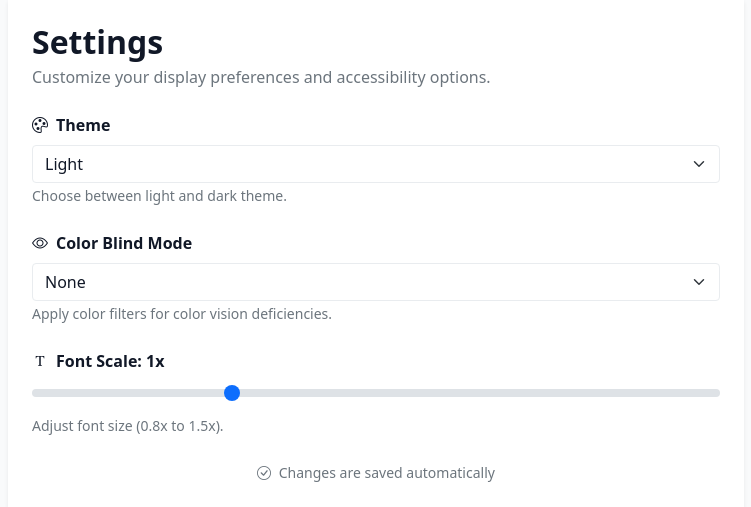
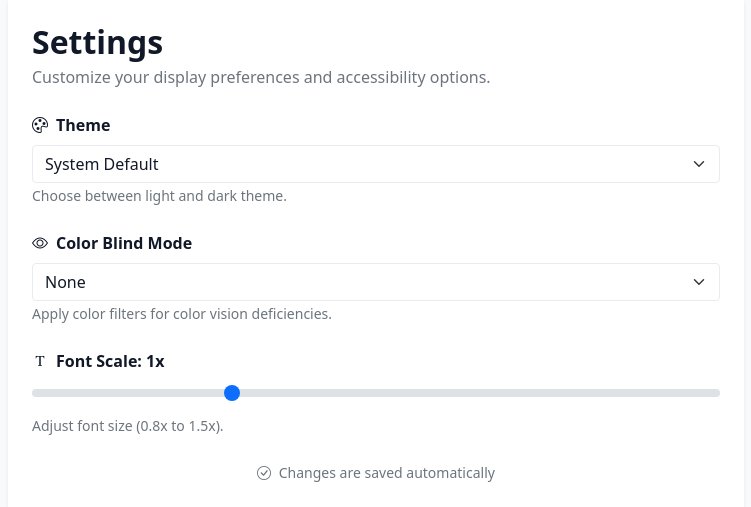
Before and after one commit to parlink/Foodle, a Django app: page /settings/ in a window 1280 px wide. Shown: the part 87-594 px from the top of the page, without its empty margins (264-1015 px from the left). Run offline with Django 5.2, Linux system fonts and the light colour scheme; a user stored in the database is signed in; data comes from the database, SQL or seed files in the repository; some libraries are stand-ins or nearby versions.

Commit message:
Add system default feature to light or dark mode options

```diff
--- a/recipes/context_processors.py
+++ b/recipes/context_processors.py
@@ -19,11 +19,13 @@ def user_theme_context(request):
     Context processor to provide theme-related classes and styles for the body tag.
 
     Returns:
-        dict: Contains 'body_classes' (space-separated CSS classes) and
-              'body_styles' (inline CSS styles string).
+        dict: Contains 'body_classes' (space-separated CSS classes),
+              'body_styles' (inline CSS styles string), and
+              'user_theme' (the user's theme preference: 'system', 'light', or 'dark').
     """
     body_classes = []
     body_styles = ""
+    user_theme = "system"  # Default for non-authenticated users
 
     if request.user.is_authenticated:
         try:
@@ -32,7 +34,9 @@ def user_theme_context(request):
             # Profile doesn't exist yet, create it with defaults
             profile = Profile.objects.create(user=request.user)
 
-        # Build classes list
+        user_theme = profile.theme
+
+        # Build classes list - only add dark-mode if explicitly set (not system)
         if profile.theme == 'dark':
             body_classes.append('dark-mode')
 
@@ -46,4 +50,5 @@ def user_theme_context(request):
     return {
         'body_classes': ' '.join(body_classes),
         'body_styles': body_styles,
+        'user_theme': user_theme,
     }
--- a/recipes/models/profile.py
+++ b/recipes/models/profile.py
@@ -25,10 +25,11 @@ class Profile(models.Model):
 
     # User Preferences / Settings
     THEME_CHOICES = [
+        ('system', 'System Default'),
         ('light', 'Light'),
         ('dark', 'Dark'),
     ]
-    theme = models.CharField(max_length=10, choices=THEME_CHOICES, default='light')
+    theme = models.CharField(max_length=10, choices=THEME_CHOICES, default='system')
 
     COLOR_BLIND_CHOICES = [
         ('none', 'None'),
--- a/recipes/templates/base.html
+++ b/recipes/templates/base.html
@@ -9,12 +9,34 @@
     <link rel="stylesheet" href="https://cdn.jsdelivr.net/npm/bootstrap-icons@1.5.0/font/bootstrap-icons.css">
     <title>foodle</title>
   </head>
-  <body data-theme-classes="{{ body_classes }}" data-theme-styles="{{ body_styles }}">
+  <body data-theme="{{ user_theme }}" data-theme-classes="{{ body_classes }}" data-theme-styles="{{ body_styles }}">
     <script>
       (function() {
         var b = document.body;
-        if (b.dataset.themeClasses) b.className = b.dataset.themeClasses;
+        var theme = b.dataset.theme;
+        var classes = b.dataset.themeClasses || '';
+
+        // Handle system theme preference
+        if (theme === 'system') {
+          var prefersDark = window.matchMedia('(prefers-color-scheme: dark)').matches;
+          if (prefersDark) {
+            classes = classes ? classes + ' dark-mode' : 'dark-mode';
+          }
+        }
+
+        if (classes) b.className = classes;
         if (b.dataset.themeStyles) b.style.cssText = b.dataset.themeStyles;
+
+        // Listen for system theme changes (when user changes OS theme)
+        if (theme === 'system') {
+          window.matchMedia('(prefers-color-scheme: dark)').addEventListener('change', function(e) {
+            if (e.matches) {
+              b.classList.add('dark-mode');
+            } else {
+              b.classList.remove('dark-mode');
+            }
+          });
+        }
       })();
     </script>
     <!-- SVG Filters for Color Blindness Modes (hidden) -->
--- a/recipes/templates/recipes/settings.html
+++ b/recipes/templates/recipes/settings.html
@@ -151,9 +151,17 @@
         // Apply theme immediately and save
         function applyTheme(theme) {
             body.classList.remove('dark-mode');
+            body.dataset.theme = theme;
+
             if (theme === 'dark') {
                 body.classList.add('dark-mode');
+            } else if (theme === 'system') {
+                // Check system preference
+                if (window.matchMedia('(prefers-color-scheme: dark)').matches) {
+                    body.classList.add('dark-mode');
+                }
             }
+            // 'light' - no dark-mode class needed
         }
 
         // Apply color blind mode immediately
```
Also changed, not shown: recipes/migrations/0016_alter_profile_theme.py (added).
